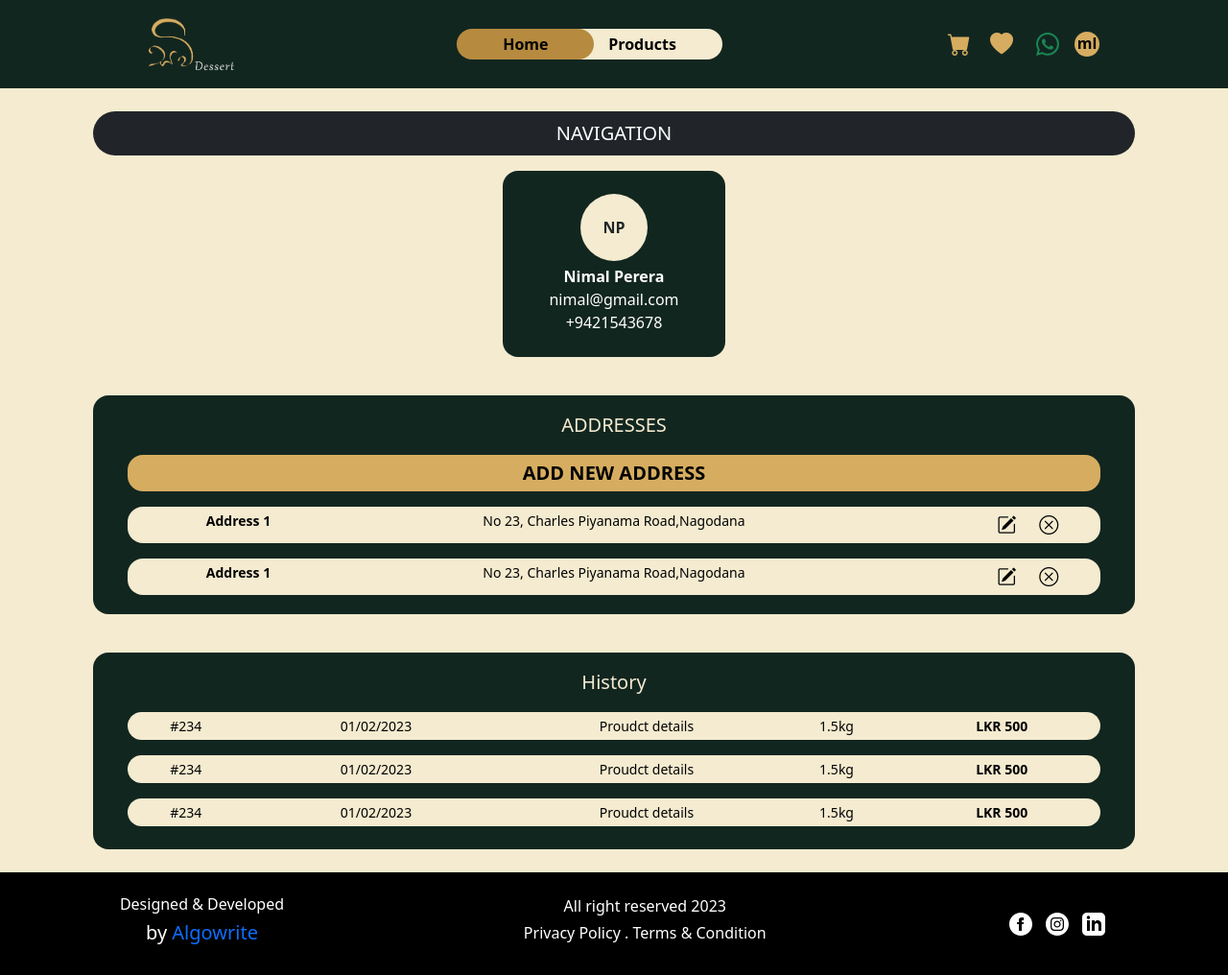
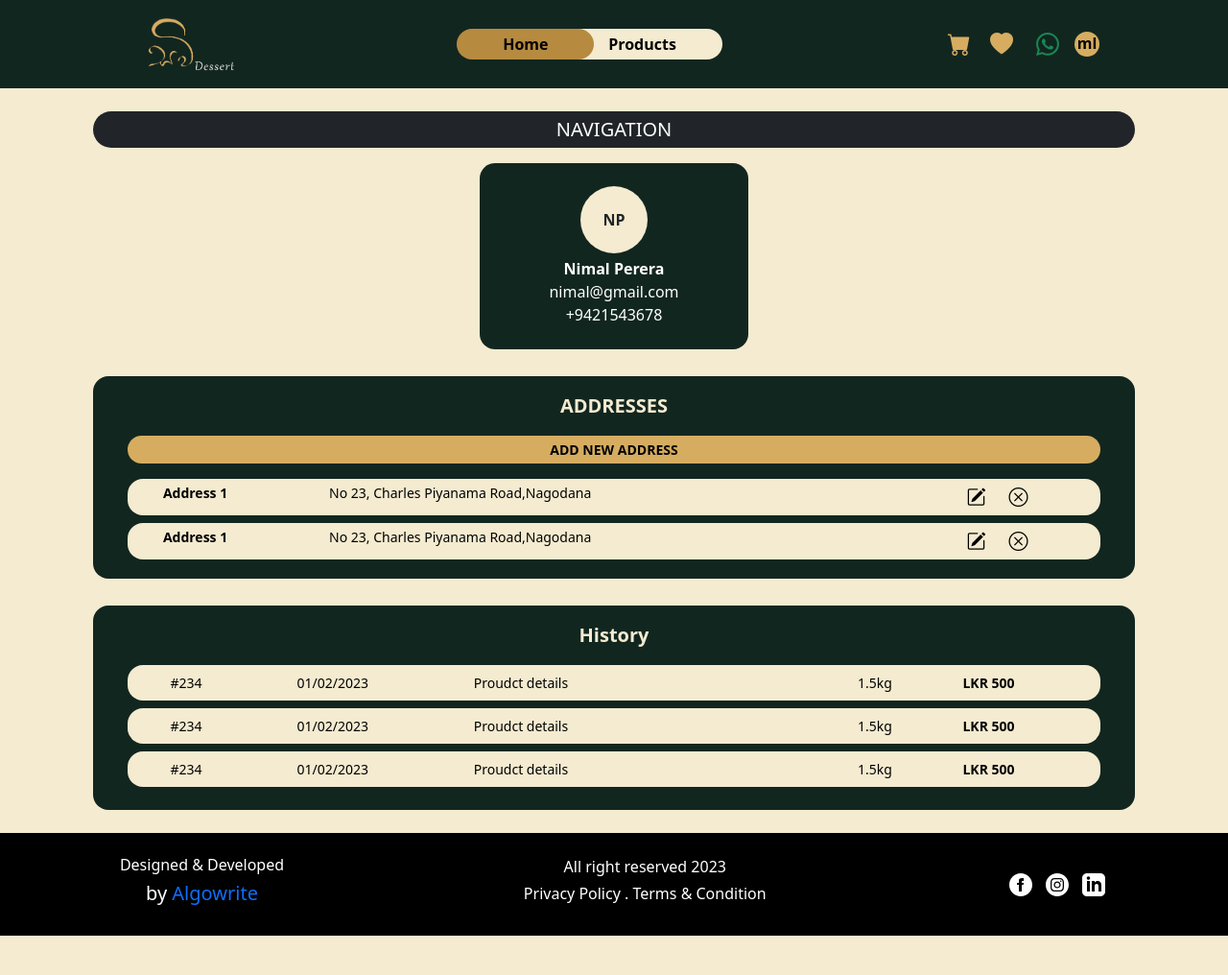
Before and after one commit to Algowrite-software-solution/ALG005-savidesserts, a PHP site: page /profileViewCard.php in a window 1280 px wide. Shown: the whole page at 96% size. After the commit the page ends 975 px from the top, so only its background shows below. Run offline with PHP 8.4, Linux system fonts and the light colour scheme.

Commit message:
update ui desingn2

```diff
--- a/frontend/pages/components/addressView.php
+++ b/frontend/pages/components/addressView.php
@@ -1,39 +1,55 @@
 <section>
-    <div class="row mt-3 d-flex justify-content-center pt-4 pb-4">
+    <div class="row mt-1 d-flex justify-content-center pt-4 pb-4">
         <div class="col-10 alg-bg-dark rounded-4 pb-3">
 
             <div class=" text-center mt-3">
-                <span class="alg-text-h2 alg-text-light">ADDRESSES</span>
+                <span class="alg-text-h2 alg-text-light fw-semibold">ADDRESSES</span>
             </div>
 
             <div class="row alg-bg-gold text-black d-flex justify-content-around text-center mx-4 rounded-4 mt-3 mb-1 p-1 alg-text-h3">
-              <span class="alg-text-h2 fw-bold">ADD NEW ADDRESS</span>
+                <span class="alg-text-h3 fw-bold">ADD NEW ADDRESS</span>
 
             </div>
 
             <div class="row alg-bg-light text-black  d-flex justify-content-around text-center mx-4 rounded-4 mt-3 mb-1 p-1 alg-text-h3">
-                <div class="col-2 alg-text-h3 fw-bold">
-                    <span>Address 1</span>
+                <div class="col-9 col-lg-11 m-0 p-0">
+                    <div class="row">
+                        <div class="col-3 col-lg-2 alg-text-h3 fw-bold">
+                            <span>Address 1</span>
+                        </div>
+                        <div class="col-7 col-lg-5 alg-text-h3">
+                            <span>No 23, Charles Piyanama Road,Nagodana</span>
+                        </div>
+                    </div>
                 </div>
-                <div class="col-6 alg-text-h3">
-                    <span>No 23, Charles Piyanama Road,Nagodana</span>
-                </div>
-                <div class="col-2 alg-text-h2 d-flex gap-4 justify-content-end">
-                   <span><i class="bi bi-pencil-square fw-bold"></i></span>
-                   <span><i class="bi bi-x-circle fw-bold"></i></span>
+                <div class="col-1">
+                    <div class="row">
+                        <div class="col-2 alg-text-h2 d-flex gap-4 justify-content-end">
+                            <span><i class="bi bi-pencil-square fw-bold"></i></span>
+                            <span><i class="bi bi-x-circle fw-bold"></i></span>
+                        </div>
+                    </div>
                 </div>
             </div>
 
-            <div class="row alg-bg-light text-black  d-flex justify-content-around text-center mx-4 rounded-4 mt-3 mb-1 p-1 alg-text-h3">
-                <div class="col-2 alg-text-h3 fw-bold">
-                    <span>Address 1</span>
+            <div class="row alg-bg-light text-black  d-flex justify-content-around text-center mx-4 rounded-4 mt-2 mb-1 p-1 alg-text-h3">
+                <div class="col-9 col-lg-11 m-0 p-0">
+                    <div class="row">
+                        <div class="col-3 col-lg-2 alg-text-h3 fw-bold">
+                            <span>Address 1</span>
+                        </div>
+                        <div class="col-7 col-lg-5  alg-text-h3">
+                            <span>No 23, Charles Piyanama Road,Nagodana</span>
+                        </div>
+                    </div>
                 </div>
-                <div class="col-6 alg-text-h3">
-                    <span>No 23, Charles Piyanama Road,Nagodana</span>
-                </div>
-                <div class="col-2 alg-text-h2 d-flex gap-4 justify-content-end">
-                   <span><i class="bi bi-pencil-square fw-bold"></i></span>
-                   <span><i class="bi bi-x-circle fw-bold"></i></span>
+                <div class="col-1">
+                    <div class="row">
+                        <div class="col-2 alg-text-h2 d-flex gap-4 justify-content-end">
+                            <span><i class="bi bi-pencil-square fw-bold"></i></span>
+                            <span><i class="bi bi-x-circle fw-bold"></i></span>
+                        </div>
+                    </div>
                 </div>
             </div>
         </div>
--- a/frontend/pages/components/banner.php
+++ b/frontend/pages/components/banner.php
@@ -1,9 +1,9 @@
  <!-- Banner start -->
  <section class="alg-bg-light">
    <div class="container">
-     <div class="col-12 text-center pb-2 pt-3 px-2">
-       <span class="alg-text-h2 alg-text-dark fw-bold">PROMOTION</span>
-       <div class="promotionSwiper swiper mySwiperPromotion mt-1">
+     <div class="col-12 text-center pt-2 px-2">
+       <span class="alg-text-h2 alg-text-dark fw-bold m-0 p-0">PROMOTION</span>
+       <div class="promotionSwiper swiper mySwiperPromotion mt-0">
          <div class="swiper-wrapper">
            <div class="promotionSwiper swiper-slide">
              <div>
--- a/frontend/pages/components/home.php
+++ b/frontend/pages/components/home.php
@@ -14,7 +14,7 @@
                                 </div>
                             </div>
                             <div class="row mx-4 mx-0">
-                                <div class="col-12 col-md-4 mt-2 pb-2 m-lg-0 p-lg-0 d-flex justify-content-center justify-content-lg-start bg-dange">
+                                <div class="col-12 col-md-4 mt-5 mt-lg-2 pb-2 m-lg-0 p-lg-0 d-flex justify-content-center justify-content-lg-start bg-dange">
                                     <button class="alg-bg-gold alg-button-hover p-2 rounded-4 text-white fw-bold alg-text-h2">ORDER NOW</button>
                                 </div>
                             </div>
--- a/frontend/pages/components/productPurchasingHistory.php
+++ b/frontend/pages/components/productPurchasingHistory.php
@@ -1,66 +1,89 @@
 <section>
-    <div class="row mt-3 d-flex justify-content-center pb-4">
+    <div class="row mt-1 d-flex justify-content-center pb-4">
         <div class="col-10 alg-bg-dark rounded-4 pb-3">
 
             <div class=" text-center mt-3">
-                <span class="alg-text-h2 alg-text-light">History</span>
+                <span class="alg-text-h2 alg-text-light fw-semibold">History</span>
             </div>
 
-            <div class="row alg-bg-light text-black d-flex justify-content-around text-center mx-4 rounded-4 mt-3 mb-2 p-1 alg-text-h3">
-                <div class="col-1">
+            <div class="row alg-bg-light text-black d-flex justify-content-between text-center mx-4 rounded-4 mt-3 mb-2 p-2 alg-text-h3">
+                <div class="col-9 col-lg-6 m-0 p-0 px-2 px-lg-0">
+                    <div class="row">
+                        <div class="col-3">
                             <span>#234</span>
                         </div>
-                <div class="col-3">
+                        <div class="col-4">
                             <span>01/02/2023</span>
                         </div>
-                <div class="col-3">
+                        <div class="col-5">
                             <span>Proudct details</span>
                         </div>
-                <div class="col-1 me-3">
+                    </div>
+                </div>
+                <div class="col-3 m-0 p-0">
+                    <div class="row">
+                        <div class="col-3 me-3">
                             <span>1.5kg</span>
                         </div>
-                <div class="col-2">
+                        <div class="col-6">
                             <span class="fw-bold">LKR 500</span>
                         </div>
                     </div>
+                </div>
+            </div>
 
-            <div class="row alg-bg-light text-black d-flex justify-content-around text-center mx-4 rounded-4 mt-3 mb-2 p-1 alg-text-h3">
-                <div class="col-1">
+            <div class="row alg-bg-light text-black d-flex justify-content-between text-center mx-4 rounded-4 mt-2 mb-2 p-2 alg-text-h3">
+                <div class="col-9 col-lg-6 m-0 p-0 px-2 px-lg-0">
+                    <div class="row">
+                        <div class="col-3">
                             <span>#234</span>
                         </div>
-                <div class="col-3">
+                        <div class="col-4">
                             <span>01/02/2023</span>
                         </div>
-                <div class="col-3">
+                        <div class="col-5">
                             <span>Proudct details</span>
                         </div>
-                <div class="col-1 me-3">
+                    </div>
+                </div>
+                <div class="col-3 m-0 p-0">
+                    <div class="row">
+                        <div class="col-3 me-3">
                             <span>1.5kg</span>
                         </div>
-                <div class="col-2">
+                        <div class="col-6">
                             <span class="fw-bold">LKR 500</span>
                         </div>
                     </div>
-
-            <div class="row alg-bg-light text-black d-flex justify-content-around text-center mx-4 rounded-4 mt-3 mb-2 p-1 alg-text-h3">
-                <div class="col-1">
-                    <span>#234</span>
-                </div>
-                <div class="col-3">
-                    <span>01/02/2023</span>
-                </div>
-                <div class="col-3">
-                   <span>Proudct details</span>
-                </div>
-                <div class="col-1 me-3">
-                   <span>1.5kg</span>
-                </div>
-                <div class="col-2">
-                    <span class="fw-bold">LKR 500</span>
                 </div>
             </div>
 
 
+            <div class="row alg-bg-light text-black d-flex justify-content-between text-center mx-4 rounded-4 mt-2 mb-2 p-2 alg-text-h3">
+                <div class="col-9 col-lg-6 m-0 p-0 px-2 px-lg-0">
+                    <div class="row">
+                        <div class="col-3">
+                            <span>#234</span>
+                        </div>
+                        <div class="col-4">
+                            <span>01/02/2023</span>
+                        </div>
+                        <div class="col-5">
+                            <span>Proudct details</span>
+                        </div>
+                    </div>
+                </div>
+                <div class="col-3 m-0 p-0">
+                    <div class="row">
+                        <div class="col-3 me-3">
+                            <span>1.5kg</span>
+                        </div>
+                        <div class="col-6">
+                            <span class="fw-bold">LKR 500</span>
+                        </div>
+                    </div>
+                </div>
+            </div>
 
         </div>
     </div>
--- a/frontend/pages/components/profileNavigation.php
+++ b/frontend/pages/components/profileNavigation.php
@@ -1,5 +1,5 @@
 <div class="row mt-4">
-    <div class="col-10 bg-dark mx-auto text-center rounded-5 p-2">
+    <div class="col-10 bg-dark mx-auto text-center rounded-5 p-1">
         <span class="alg-text-h2 text-white">NAVIGATION</span>
     </div>
 </div>
--- a/frontend/profileViewCard.php
+++ b/frontend/profileViewCard.php
@@ -35,7 +35,7 @@
                     <div class="row">
                         <div class="col-12 d-flex flex-column justify-content-center align-items-center alg-bg-dark p-4 px-5 rounded-4">
                             <div class="alg-profile-round alg-bg-light d-flex justify-content-center align-items-center fw-bold">NP</div>
-                            <div class="d-flex flex-column align-items-center alg-text-light text-white mt-1">
+                            <div class="d-flex flex-column align-items-center alg-text-light text-white mt-1 px-4">
                                 <span class="fw-bold">Nimal Perera</span>
                                 <span>nimal@gmail.com</span>
                                 <span>+9421543678</span>
```
Lines whose indentation alone changed are shown as unchanged.
